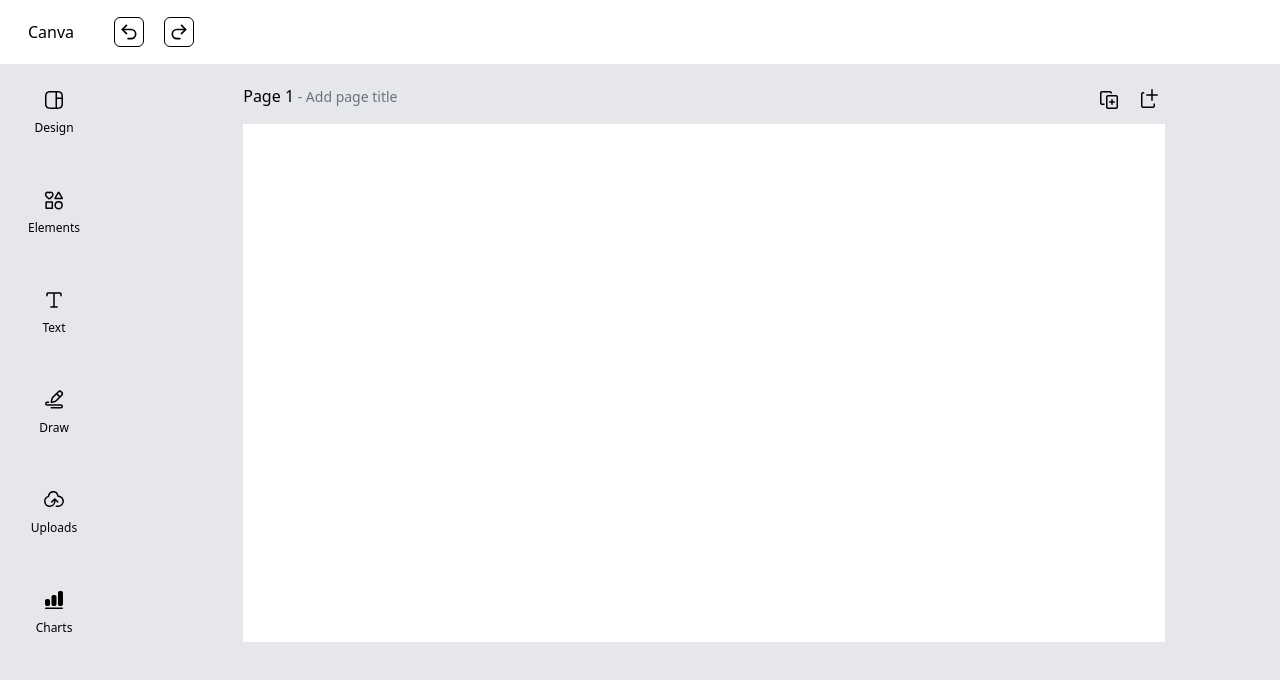
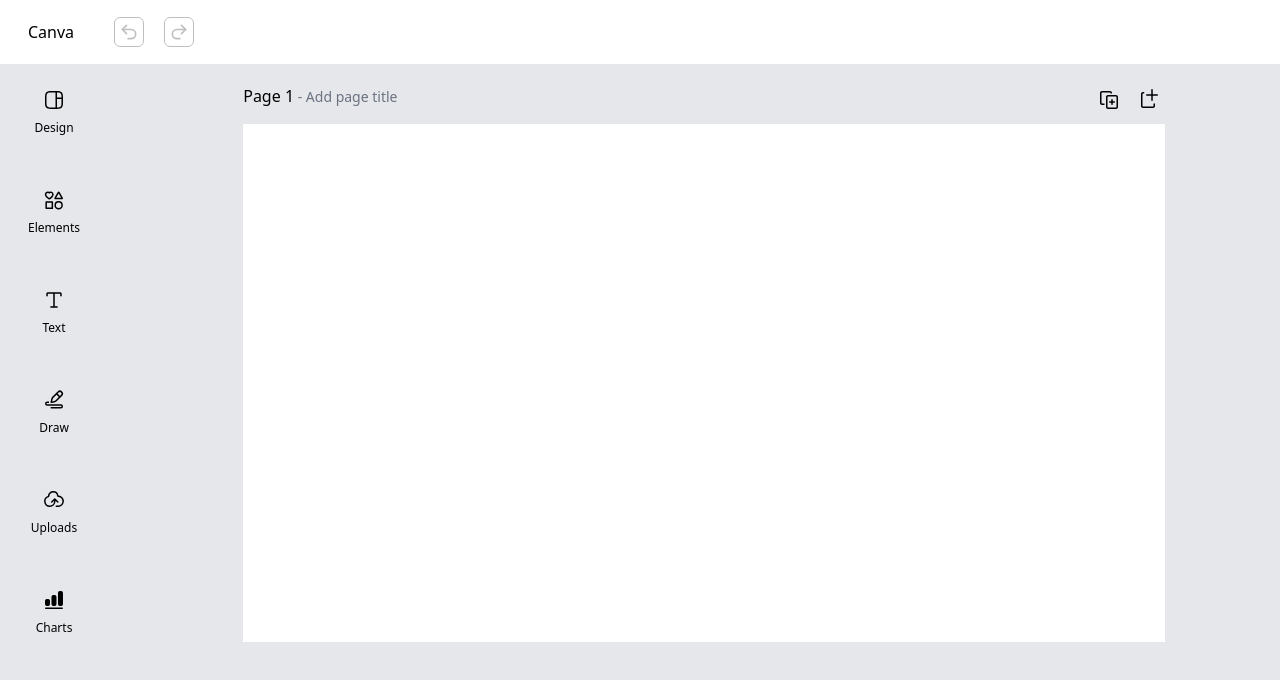
Before and after one commit to f-lab-edu/canva-clone, a React (Vite) app: page / in a window 1280 px wide. Shown: the top 680 px of the page. Built offline with nearby package versions, Linux system fonts and the light colour scheme; the HTML template or start-up script is replaced by a standard one.

Commit message:
feat/redo

```diff
--- a/src/components/canvas/PageHeader.tsx
+++ b/src/components/canvas/PageHeader.tsx
@@ -1,6 +1,6 @@
 import Button from "../../cva/Button/Button";
 import { useCanvasStore } from "../../store/canvas.store";
-import { useHistoryStore } from "../../store/history.store";
+import { useUndoStore } from "../../store/undo.store";
 import { HistoryType } from "../../type/history.type";
 import { PageType } from "../../type/page.type";
 
@@ -13,7 +13,7 @@ function PageHeader({ page }: PageHeaderProps) {
   const addPage = useCanvasStore((state) => state.addPage);
   const copyPageById = useCanvasStore((state) => state.copyPageById);
   const removePage = useCanvasStore((state) => state.removePage);
-  const addHistory = useHistoryStore((state) => state.addHistory);
+  const addHistory = useUndoStore((state) => state.addHistoryOfUndo);
 
   const handleClickAddPage = () => {
     const newPage = addPage(null);
--- a/src/components/header/Header.tsx
+++ b/src/components/header/Header.tsx
@@ -1,11 +1,14 @@
 import { LuRedo2, LuUndo2 } from "react-icons/lu";
 import { useCanvasStore } from "../../store/canvas.store";
-import { useHistoryStore } from "../../store/history.store";
+import { useRedoStore } from "../../store/redo.store";
+import { useUndoStore } from "../../store/undo.store";
+import { HistoryType } from "../../type/history.type";
 import { PageType } from "../../type/page.type";
 import { TextBoxType } from "../../type/textBox.type";
 
 function Header() {
-  const undo = useHistoryStore((state) => state.undo);
+  const { undo, history: undoHistory, addHistoryOfUndo } = useUndoStore();
+  const { redo, history: redoHistory, addHistoryOfRedo } = useRedoStore();
 
   const removePageById = useCanvasStore((state) => state.removePage);
   const updatePageByPage = useCanvasStore((state) => state.updatePage);
@@ -15,8 +18,10 @@ function Header() {
   const addTextBox = useCanvasStore((state) => state.addTextBox);
   const updateTextBox = useCanvasStore((state) => state.updateTextBox);
 
-  const handleClickUndo = () => {
-    const lastHistory = undo();
+  const handleClickUndo = () => historyProcess(true);
+  const handleClickRedo = () => historyProcess(false);
+  const historyProcess = (isUndo: boolean) => {
+    const lastHistory = isUndo ? undo() : redo();
 
     if (!lastHistory) return;
 
@@ -36,19 +41,24 @@ function Header() {
     // 페이지에 관한 동작
     if (pageHistory.content && !pageHistory.child) {
       const pageContent = pageHistory.content as PageType;
-      console.log(pageContent);
-      undoProcess(
+      const history = {
+        ...lastHistory,
+        id: actionType === 2 ? actionType : actionType === 1 ? 3 : 1,
+      };
+
+      excuteHistory(
         actionType,
         () => removePageById(pageContent),
         () => updatePageByPage(pageContent),
-        () => addPage(pageContent)
+        () => addPage(pageContent),
+        history,
+        isUndo ? addHistoryOfRedo : addHistoryOfUndo
       );
 
       return;
     }
 
     /** Content of Page Depth */
-    console.log(lastHistory);
     const contentType = pageHistory.child!;
     const contentHistory = contentType.child!;
     if (contentHistory.content && !contentHistory.child) {
@@ -60,22 +70,30 @@ function Header() {
        */
       if (contentType.id === 1) {
         const textBoxContent = contentHistory.content as TextBoxType;
-        undoProcess(
+        const history = {
+          ...lastHistory,
+          id: actionType === 2 ? actionType : actionType === 1 ? 3 : 1,
+        };
+        excuteHistory(
           actionType,
           () => removedTextBox(pageId, textBoxContent),
           () => updateTextBox(pageId, textBoxContent),
-          () => addTextBox(pageId, textBoxContent)
+          () => addTextBox(pageId, textBoxContent),
+          history,
+          isUndo ? addHistoryOfRedo : addHistoryOfUndo
         );
       }
 
       return;
     }
   };
-  const undoProcess = (
+  const excuteHistory = (
     actionType: 1 | 2 | 3,
     removeFun: () => void,
     updateFun: () => void,
-    addFun: () => void
+    addFun: () => void,
+    history: HistoryType,
+    addHistory: (history: HistoryType) => void
   ) => {
     // 삭제(생성)
     if (actionType === 1) removeFun();
@@ -83,18 +101,29 @@ function Header() {
     else if (actionType === 2) updateFun();
     // 재생성(삭제)
     else if (actionType === 3) addFun();
+
+    addHistory(history);
   };
-  const handleClickRedo = () => {};
 
   return (
     <section className="bg-white w-full h-16 px-7 flex flex-row justify-start items-center gap-x-10">
       Canva
       <article className="flex flex-row gap-x-5">
         <button onClick={handleClickUndo}>
-          <LuUndo2 size={30} className="border p-1 rounded-md border-black" />
+          <LuUndo2
+            size={30}
+            className={`border p-1 rounded-md border-black ${
+              undoHistory.length === 0 ? "opacity-25" : ""
+            }`}
+          />
         </button>
         <button onClick={handleClickRedo}>
-          <LuRedo2 size={30} className="border p-1 rounded-md border-black" />
+          <LuRedo2
+            size={30}
+            className={`border p-1 rounded-md border-black ${
+              redoHistory.length === 0 ? "opacity-25" : ""
+            }`}
+          />
         </button>
       </article>
     </section>
--- a/src/components/palette/buttons/TextBox/TextBox.tsx
+++ b/src/components/palette/buttons/TextBox/TextBox.tsx
@@ -1,6 +1,6 @@
 import { FormEvent, MouseEvent, useRef, useState } from "react";
 import { useCanvasStore } from "../../../../store/canvas.store";
-import { useHistoryStore } from "../../../../store/history.store";
+import { useUndoStore } from "../../../../store/undo.store";
 import { HistoryType } from "../../../../type/history.type";
 import { TextBoxType } from "../../../../type/textBox.type";
 
@@ -17,7 +17,7 @@ function TextBox({ pageId, textBox }: TextBoxProps) {
   const [position, setPosition] = useState(textBox.position);
   const [isActive, setIsActive] = useState(false);
   const updateTextBox = useCanvasStore((state) => state.updateTextBox);
-  const addHistory = useHistoryStore((state) => state.addHistory);
+  const addHistory = useUndoStore((state) => state.addHistoryOfUndo);
 
   const handleMouseUp = () => {
     setIsDragging(false);
--- a/src/components/palette/buttons/TextBox/TextPalette.tsx
+++ b/src/components/palette/buttons/TextBox/TextPalette.tsx
@@ -1,11 +1,11 @@
 import { useCanvasStore } from "../../../../store/canvas.store";
-import { useHistoryStore } from "../../../../store/history.store";
+import { useUndoStore } from "../../../../store/undo.store";
 import { HistoryType } from "../../../../type/history.type";
 import { TextBoxType } from "../../../../type/textBox.type";
 
 function TextPalette() {
   const addTextBox = useCanvasStore((state) => state.addTextBox);
-  const addHistory = useHistoryStore((state) => state.addHistory);
+  const addHistory = useUndoStore((state) => state.addHistoryOfUndo);
 
   const handleClickAddTextBox = () => {
     const pageId = 123;
--- a/src/store/history.store.ts
+++ b/src/store/redo.store.ts
@@ -1,20 +1,20 @@
 import { create } from "zustand";
 import { HistoryType } from "../type/history.type";
 
-interface HistoryStore {
+interface RedoStore {
   history: HistoryType[];
-  addHistory: (history: HistoryType) => void;
-  undo: () => HistoryType | null;
+  addHistoryOfRedo: (history: HistoryType) => void;
+  redo: () => HistoryType | null;
 }
 
 // 동작(CRUD) - PageId - 콘텐츠타입(textBox | chart | element | draw) -> content
-export const useHistoryStore = create<HistoryStore>((set) => ({
+export const useRedoStore = create<RedoStore>((set) => ({
   history: [],
-  addHistory: (history: HistoryType) =>
+  addHistoryOfRedo: (history: HistoryType) =>
     set((state) => ({
       history: [...state.history, history],
     })),
-  undo: () => {
+  redo: () => {
     let lastHistory = null;
     set((state) => {
       const returnData = {
--- /dev/null
+++ b/src/store/undo.store.ts
@@ -0,0 +1,31 @@
+import { create } from "zustand";
+import { HistoryType } from "../type/history.type";
+
+interface UndoStore {
+  history: HistoryType[];
+  addHistoryOfUndo: (history: HistoryType) => void;
+  undo: () => HistoryType | null;
+}
+
+// 동작(CRUD) - PageId - 콘텐츠타입(textBox | chart | element | draw) -> content
+export const useUndoStore = create<UndoStore>((set) => ({
+  history: [],
+  addHistoryOfUndo: (history: HistoryType) =>
+    set((state) => ({
+      history: [...state.history, history],
+    })),
+  undo: () => {
+    let lastHistory = null;
+    set((state) => {
+      const returnData = {
+        history: state.history.slice(0, -1),
+      };
+      lastHistory = state.history[state.history.length - 1];
+
+      // 마지막 요소 삭제
+      return returnData;
+    });
+
+    return lastHistory;
+  },
+}));
```
